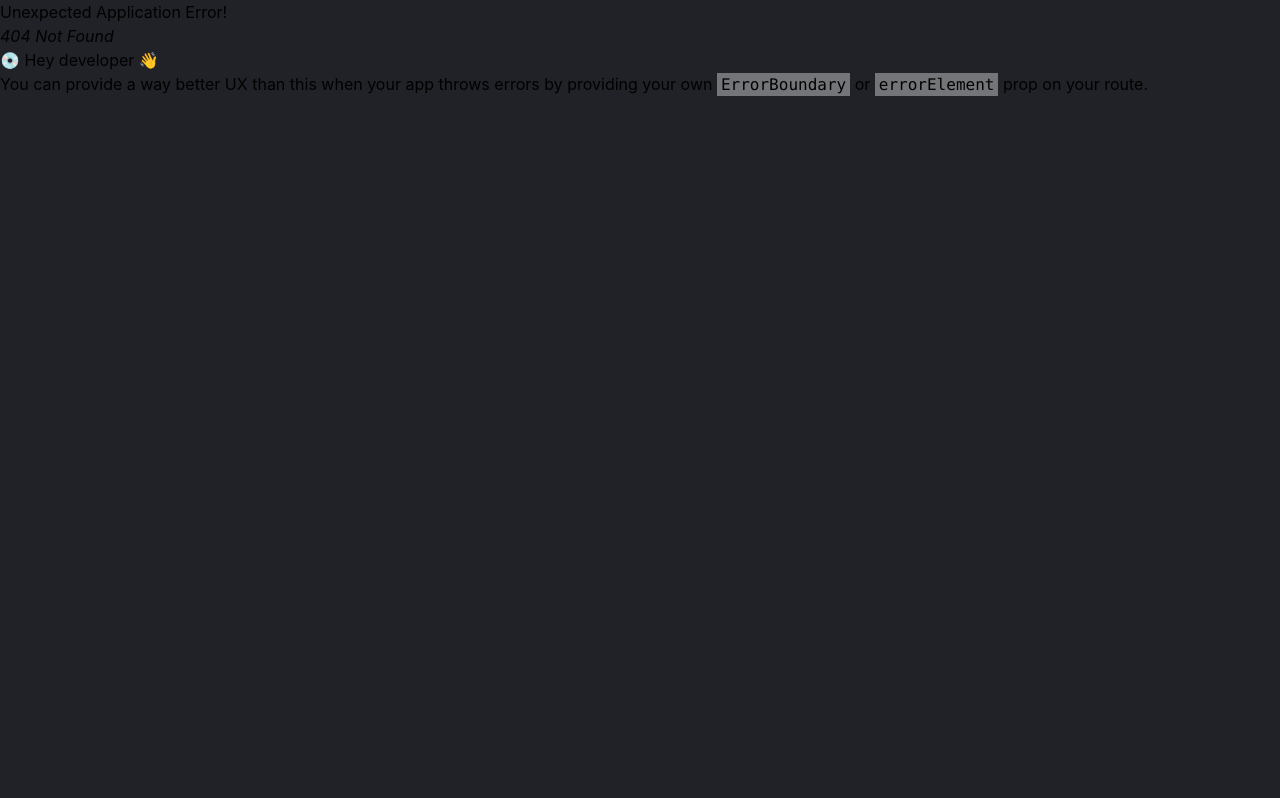
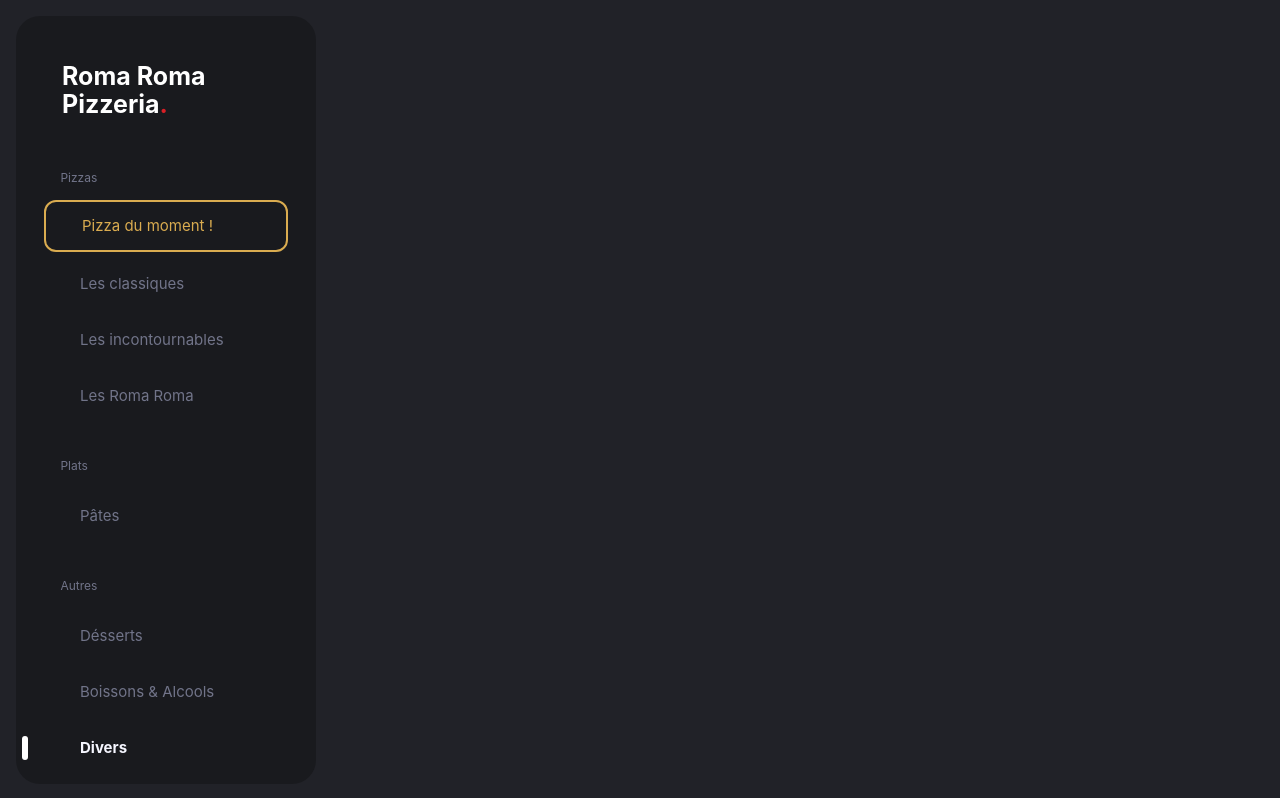
Before and after one commit to baptisthecht/client-roma-roma, a React (Create React App) app: page /divers in a window 1280 px wide. Before the commit this address had no page. Built offline with nearby package versions, Linux system fonts and the light colour scheme; no server answers; the HTML template or start-up script is replaced by a standard one.

Commit message:
FCT: Add navbar, add layer

```diff
--- a/public/index.html
+++ b/public/index.html
@@ -2,14 +2,14 @@
 <html lang="en">
   <head>
     <meta charset="utf-8" />
-    <link rel="icon" href="%PUBLIC_URL%/favicon.ico" />
+    <link rel="icon" href="%PUBLIC_URL%/pizza.png" />
     <meta name="viewport" content="width=device-width, initial-scale=1" />
     <meta name="theme-color" content="#000000" />
     <meta
       name="description"
       content="Web site created using create-react-app"
     />
-    <link rel="apple-touch-icon" href="%PUBLIC_URL%/logo192.png" />
+    <link rel="apple-touch-icon" href="%PUBLIC_URL%/pizza.png" />
     <!--
       manifest.json provides metadata used when your web app is installed on a
       user's mobile device or desktop. See https://developers.google.com/web/fundamentals/web-app-manifest/
@@ -24,7 +24,7 @@
       work correctly both with client-side routing and a non-root public URL.
       Learn how to configure a non-root public URL by running `npm run build`.
     -->
-    <title>React App</title>
+    <title>Roma Roma Pizzeria</title>
   </head>
   <body>
     <noscript>You need to enable JavaScript to run this app.</noscript>
--- a/src/components/Layout.jsx
+++ b/src/components/Layout.jsx
@@ -10,7 +10,7 @@ const Layout = ({active, children}) => {
                 <NavBar active={active}/>
             </div>
 
-            <div className="flex-grow ml-[320px]">
+            <div className="mt-20 ml-5 lg:mt-0 lg:ml-[320px]">
             {children}
             </div>
         </div>
--- a/src/components/NavBar.jsx
+++ b/src/components/NavBar.jsx
@@ -3,22 +3,31 @@ import { Link } from "react-router-dom";
 
 const NavBar = ({active}) => {
 
-    const Openbar = () => {
+    const OpenNavBar = () => {
+        document.querySelector('.sidebar').classList.remove('hidden');
+        document.querySelector('.sidebar').classList.add('left-[0px]');
+
     }
+
+    const CloseNavBar = () => {
+        document.querySelector('.sidebar').classList.add('hidden');
+        document.querySelector('.sidebar').classList.add('left-[-300px]');
+    }
+
 
 
     return (
         <div>
-            <span className="absolute text-persogray text-4xl top-5 left-4 cursor-pointer" onClick={Openbar()}>
-                <i className="bi bi-filter-left px-2 bg-gray-900 rounded-md"></i>
+            <span className="absolute text-persogray text-4xl top-5 left-4 cursor-pointer" onClick={OpenNavBar}>
+                <i className="bi bi-list-nested px-2 bg-gray-900 rounded-md"></i>
             </span>
             <div className="sidebar fixed top-0 bottom-0 lg:left-0 left-[-300px] duration-1000
-            p-2 w-[300px] overflow-y-auto text-center bg-menu m-4 rounded-3xl flex shadow h-auto ">
+            p-2 w-auto lg:w-[300px] overflow-y-auto text-center bg-menu m-4 rounded-3xl hidden lg:flex h-auto">
                 <div className="text-persogray text-xl flex flex-col justify-between">
                     <div>
                         <div className="p-2.5 mb-7 flex items-center rounded-md ">
                             <h1 className="text-[25px] text-left ml-7 mt-7 text-white font-bold">Roma Roma Pizzeria<span className="text-red">.</span></h1>
-                            <i className="bi bi-x ml-20 cursor-pointer lg:hidden" onClick={Openbar()}></i>
+                            <i className="bi bi-x ml-20 mr-5 cursor-pointer lg:hidden" onClick={CloseNavBar}></i>
                         </div>
                         <div className="mt-6">
                             <div className=" leading-7 text-left text-sm mt-2 w-4/5 mx-auto">
@@ -26,42 +35,42 @@ const NavBar = ({active}) => {
                             </div>
                             <div className="p-2.5 mx-5 flex items-center border-2 border-gold rounded-xl px-4 duration-300 cursor-pointer  hover:bg-darkgold">
                                 <i className="bi bi-emoji-heart-eyes text-gold "></i>
-                                <Link to="/pizzadumoment" className="text-[15px] ml-5 text-gold">Pizza du moment !</Link>
+                                <Link to="/pizzadumoment" onClick={CloseNavBar} className="text-[15px] ml-5 text-gold">Pizza du moment !</Link>
 
                             </div>
                             {active === "classiques" ?
                                 <div className="before:content-[''] before:bg-white before:rounded-xl before:-translate-x-8 before:w-1.5 before:h-6 p-2.5 mt-2 mx-5 flex items-center rounded-md px-2.5 duration-300 cursor-pointer font-bold hover:text-light">
                                     <i className="bi bi-palette text-light"></i>
-                                    <Link to="/classiques" className="text-[15px] ml-5 text-light ">Les classiques</Link>
+                                    <Link to="/classiques" onClick={CloseNavBar} className="text-[15px] ml-5 text-light ">Les classiques</Link>
                                 </div>
                             :
                                 <div className="p-2.5 mt-2 mx-5 flex items-center rounded-md px-4 duration-300 cursor-pointer  hover:text-light">
                                     <i className="bi bi-palette"></i>
-                                    <Link to="/classiques" className="text-[15px] ml-5 text-gray-200">Les classiques</Link>
+                                    <Link to="/classiques" onClick={CloseNavBar} className="text-[15px] ml-5 text-gray-200">Les classiques</Link>
                                 </div>
                             }
 
                             {active === "incontournables" ?
                                 <div className="before:content-[''] before:bg-white before:rounded-xl before:-translate-x-8 before:w-1.5 before:h-6 p-2.5 mt-2 mx-5 flex items-center rounded-md px-2.5 duration-300 cursor-pointer font-bold hover:text-light">
                                     <i className="bi bi-heart text-light"></i>
-                                    <Link to="/incontournables" className="text-[15px] ml-5 text-light ">Les incontournables</Link>
+                                    <Link to="/incontournables" onClick={CloseNavBar} className="text-[15px] ml-5 text-light ">Les incontournables</Link>
                                 </div>
                             :
                                 <div className="p-2.5 mt-2 mx-5 flex items-center rounded-md px-4 duration-300 cursor-pointer  hover:text-light">
                                     <i className="bi bi-heart"></i>
-                                    <Link to="/incontournables" className="text-[15px] ml-5 text-gray-200">Les incontournables</Link>
+                                    <Link to="/incontournables" onClick={CloseNavBar} className="text-[15px] ml-5 text-gray-200">Les incontournables</Link>
                                 </div>
                             }
 
                             {active === "romaroma" ?
                                 <div className="before:content-[''] before:bg-white before:rounded-xl before:-translate-x-8 before:w-1.5 before:h-6 p-2.5 mt-2 mx-5 flex items-center rounded-md px-2.5 duration-300 cursor-pointer font-bold hover:text-light">
                                     <i className="bi bi-house text-light"></i>
-                                    <Link to="/romaroma" className="text-[15px] ml-5 text-light ">Les Roma Roma</Link>
+                                    <Link to="/romaroma" onClick={CloseNavBar} className="text-[15px] ml-5 text-light ">Les Roma Roma</Link>
                                 </div>
                             :
                                 <div className="p-2.5 mt-2 mx-5 flex items-center rounded-md px-4 duration-300 cursor-pointer  hover:text-light">
                                     <i className="bi bi-house"></i>
-                                    <Link to="/romaroma" className="text-[15px] ml-5 text-gray-200">Les Roma Roma</Link>
+                                    <Link to="/romaroma" onClick={CloseNavBar} className="text-[15px] ml-5 text-gray-200">Les Roma Roma</Link>
                                 </div>
                             }
 
@@ -73,31 +82,62 @@ const NavBar = ({active}) => {
                             <div className=" leading-7 text-left text-sm mt-2 w-4/5 mx-auto">
                                 <h1 className="cursor-pointer p-2 text-[12px] rounded-md mt-1">Plats</h1>
                             </div>
+                            {active === "pates" ?
+                                <div className="before:content-[''] before:bg-white before:rounded-xl before:-translate-x-8 before:w-1.5 before:h-6 p-2.5 mt-2 mx-5 flex items-center rounded-md px-2.5 duration-300 cursor-pointer font-bold hover:text-light">
+                                    <i className="bi bi-droplet text-light"></i>
+                                    <Link to="/pates" onClick={CloseNavBar} className="text-[15px] ml-5 text-light ">Pâtes</Link>
+                                </div>
+                            :
                                 <div className="p-2.5 mt-1 mx-5 flex items-center rounded-md px-4 duration-300 cursor-pointer  hover:text-light">
                                     <i className="bi bi-droplet"></i>
-                                <span className="text-[15px] ml-5 text-gray-200">Pâtes</span>
+                                    <Link to="/pates" onClick={CloseNavBar} className="text-[15px] ml-5 text-gray-200">Pâtes</Link>
                                 </div>
+                            }
+
                         </div>
-                        <div className="mt-6">
+                        <div className="my-6">
                             <div className=" leading-7 text-left text-sm mt-2 w-4/5 mx-auto">
                                 <h1 className="cursor-pointer p-2 text-[12px] rounded-md mt-1">Autres</h1>
                             </div>
+                            {active === "desserts" ?
+                                <div className="before:content-[''] before:bg-white before:rounded-xl before:-translate-x-8 before:w-1.5 before:h-6 p-2.5 mt-2 mx-5 flex items-center rounded-md px-2.5 duration-300 cursor-pointer font-bold hover:text-light">
+                                    <i className="bi bi-cup-hot text-light"></i>
+                                    <Link to="/desserts" onClick={CloseNavBar} className="text-[15px] ml-5 text-light ">Désserts</Link>
+                                </div>
+                            :
                                 <div className="p-2.5 mt-1 mx-5 flex items-center rounded-md px-4 duration-300 cursor-pointer  hover:text-light">
                                     <i className="bi bi-cup-hot"></i>
-                                <span className="text-[15px] ml-5 text-gray-200">Désserts</span>
+                                    <Link to="/desserts" onClick={CloseNavBar} className="text-[15px] ml-5 text-gray-200">Désserts</Link>
                                 </div>
+                            }
+                            {active === "drinks" ?
+                                <div className="before:content-[''] before:bg-white before:rounded-xl before:-translate-x-8 before:w-1.5 before:h-6 p-2.5 mt-2 mx-5 flex items-center rounded-md px-2.5 duration-300 cursor-pointer font-bold hover:text-light">
+                                    <i className="bi bi-cup-straw text-light"></i>
+                                    <Link to="/drinks" onClick={CloseNavBar} className="text-[15px] ml-5 text-light ">Boissons & Alcools</Link>
+                                </div>
+                            :
                                 <div className="p-2.5 mt-2 mx-5 flex items-center rounded-md px-4 duration-300 cursor-pointer  hover:text-light">
                                     <i className="bi bi-cup-straw"></i>
-                                <span className="text-[15px] ml-5 text-gray-200">Boissons & Alcools</span>
+                                    <Link to="/drinks" onClick={CloseNavBar} className="text-[15px] ml-5 text-gray-200">Boissons & Alcools</Link>
                                 </div>
+                            }
+                            {active === "divers" ?
+                                <div className="before:content-[''] before:bg-white before:rounded-xl before:-translate-x-8 before:w-1.5 before:h-6 p-2.5 mt-2 mx-5 flex items-center rounded-md px-2.5 duration-300 cursor-pointer font-bold hover:text-light">
+                                    <i className="bi bi-balloon text-light"></i>
+                                    <Link to="/divers" onClick={CloseNavBar} className="text-[15px] ml-5 text-light ">Divers</Link>
+                                </div>
+                            :
                                 <div className="p-2.5 mt-2 mx-5 flex items-center rounded-md px-4 duration-300 cursor-pointer  hover:text-light">
                                     <i className="bi bi-balloon"></i>
-                                <span className="text-[15px] ml-5 text-gray-200">Divers</span>
+                                    <Link to="/divers" onClick={CloseNavBar} className="text-[15px] ml-5 text-gray-200">Divers</Link>
+                                </div>
+                            }
+
+
                         </div>
                     </div>
-                    </div>
-                    <div className="p-2.5 mx-5 my-4 flex items-center border-2 border-white rounded-xl px-4 duration-300 cursor-pointer  hover:bg-persodark">
-                        <span className="text-[15px] ml-2 font-bold text-white">Commandez maintenant !</span>
+                    <div className="p-2.5 mx-5 mb-4 flex items-center border-2 border-white rounded-xl px-4 duration-300 cursor-pointer  hover:bg-persodark">
+                        <span className="text-[15px] mx-auto font-bold text-white">Commandez maintenant !</span>
                     </div>
                 </div>
             </div>
--- a/src/index.css
+++ b/src/index.css
@@ -3,6 +3,7 @@
 @tailwind utilities;
 @import "~bootstrap-icons/font/bootstrap-icons.css";
 @import url('https://fonts.googleapis.com/css2?family=Inter:wght@100;200;300;400;500;600;700;800;900&display=swap');
+
 
 
 body {
@@ -17,3 +18,11 @@ code {
   font-family: source-code-pro, Menlo, Monaco, Consolas, 'Courier New',
     monospace;
 }
+
+@media (max-width: 767px) {
+  .center-content {
+    display: flex;
+    justify-content: center;
+    align-items: center;
+  }
+}
--- a/src/pages/PizzaList.jsx
+++ b/src/pages/PizzaList.jsx
@@ -48,9 +48,9 @@ const PizzaList = ({active}) => {
             <div>
             {pizzas.map(pizza => (
                 <div className="m-5 text-white" key={pizza.id}>
-                    <h1 className="text-3xl font-bold text-white underline">{pizza.name}</h1>
+                    <h1 className="text-3xl font-bold text-white">{pizza.name}</h1>
                     <p>{pizza.available}</p>
-                    <p>Base : {pizza.base}</p>
+                    <span>Base {pizza.base}, </span>
                     {pizza.ingredients.map(ingredient => (
                         <span>{ingredient}, </span>
                     ))}
--- a/tailwind.config.js
+++ b/tailwind.config.js
@@ -7,6 +7,7 @@ module.exports = {
     colors: {
       transparent: 'transparent',
       current: 'currentColor',
+      "black" : "#000000",
       'persodark' : '#212228',
       'menu' : "#191A1E",
       'persogray' : "#717489",
```
Also changed, not shown: src/App.js (+16 -0 lines), public/pizza.png (added). Lines whose indentation alone changed are shown as unchanged.
